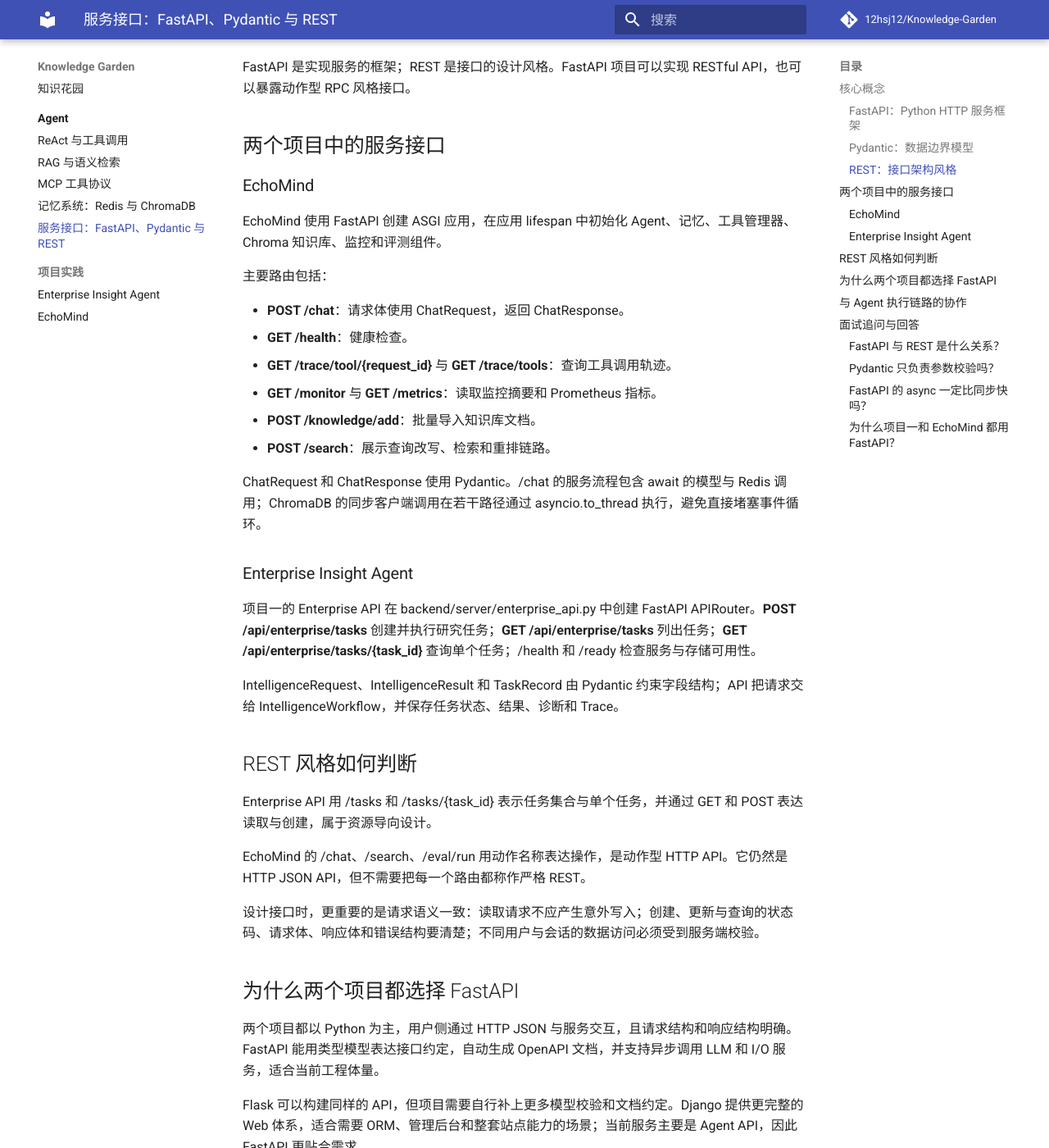
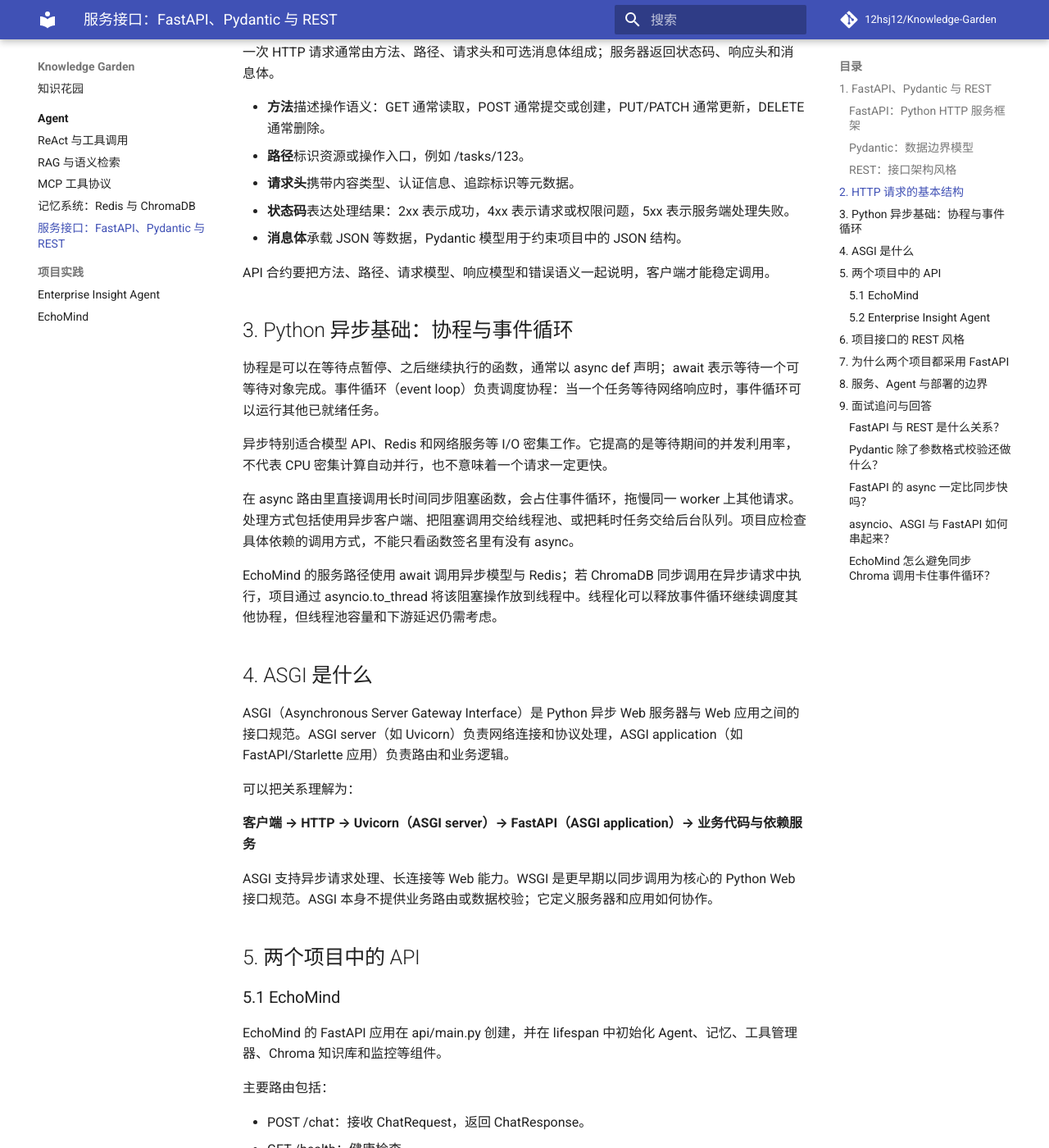
Before and after one commit to 12hsj12/Knowledge-Garden, an MkDocs documentation site: the page built from docs/agent/web-api.md, in a window 1280 px wide and 1400 px high, scrolled down 770 px. Shown: the whole window at 82% size. Built offline with MkDocs 1.6.1 and Material for MkDocs 9.7.7, drawn with Linux system fonts in a browser that asks for light colours; comment, search, counter and statistics services are not loaded; some of the changed text lies outside the part shown.

Commit message:
扩充 HTTP 异步与 ASGI 项目说明

```diff
--- a/docs/agent/web-api.md
+++ b/docs/agent/web-api.md
@@ -1,88 +1,114 @@
 # 服务接口：FastAPI、Pydantic 与 REST
 
-## 核心概念
+## 1. FastAPI、Pydantic 与 REST
 
 ### FastAPI：Python HTTP 服务框架
 
-FastAPI 用 Python 类型声明组织 HTTP 路由、请求参数和响应模型。它和 Starlette 的 ASGI 服务能力、Pydantic 数据模型和 OpenAPI 文档生成紧密结合，适合构建以 JSON API 为主的异步服务。
-
-async 路由有助于在等待模型 API、Redis、数据库或网络 I/O 时并发处理其他请求。它不会让阻塞代码自动变成异步：同步阻塞操作若在事件循环里运行，仍会拖慢其他请求，需要异步客户端、线程池或任务队列等合适的执行方式。
+FastAPI 用 Python 类型声明组织路由、请求参数和响应模型，结合 Starlette 的 ASGI 服务能力与 Pydantic 数据模型，自动生成 OpenAPI / JSON Schema 文档。它适合以 HTTP JSON API 为边界、需要异步 I/O 的 Python 服务。
 
 ### Pydantic：数据边界模型
 
-Pydantic 模型用字段类型、默认值和约束描述数据结构，并在数据进入业务代码时完成解析、校验和序列化。FastAPI 可以把这些模型用于请求体与响应模型，生成 OpenAPI / JSON Schema，并提供交互式 API 文档。
-
-Pydantic 校验的是数据结构与声明约束；业务规则、权限鉴别、访问授权和数据库事务仍由应用负责。
+Pydantic 用字段类型、默认值和约束描述输入输出结构，并在数据进入业务逻辑时解析、校验和序列化。FastAPI 可以根据这些模型生成接口文档和交互式 API 页面。字段校验属于数据边界治理；业务规则、权限、鉴权、访问控制与数据库事务仍由应用负责。
 
 ### REST：接口架构风格
 
-REST 是一种网络应用架构风格。常见 RESTful API 用 URI 表示资源，用 HTTP 方法表达对资源的操作，强调统一接口和无状态交互等约束。REST 不是 Python 框架，也不等于所有 HTTP JSON API。
+REST 是一种网络应用架构风格。RESTful API 通常用 URI 表示资源，用 HTTP 方法表达读取、创建、更新和删除，并遵守统一接口、无状态交互等约束。REST 不是框架，也不是“所有 JSON API”的统称。
 
-FastAPI 是实现服务的框架；REST 是接口的设计风格。FastAPI 项目可以实现 RESTful API，也可以暴露动作型 RPC 风格接口。
+FastAPI 是实现 API 的框架；REST 是接口设计风格。FastAPI 可以构建 RESTful API，也可以构建以操作名称为中心的 API。
 
-## 两个项目中的服务接口
+## 2. HTTP 请求的基本结构
 
-### EchoMind
+一次 HTTP 请求通常由方法、路径、请求头和可选消息体组成；服务器返回状态码、响应头和消息体。
 
-EchoMind 使用 FastAPI 创建 ASGI 应用，在应用 lifespan 中初始化 Agent、记忆、工具管理器、Chroma 知识库、监控和评测组件。
+- **方法**描述操作语义：GET 通常读取，POST 通常提交或创建，PUT/PATCH 通常更新，DELETE 通常删除。
+- **路径**标识资源或操作入口，例如 /tasks/123。
+- **请求头**携带内容类型、认证信息、追踪标识等元数据。
+- **状态码**表达处理结果：2xx 表示成功，4xx 表示请求或权限问题，5xx 表示服务端处理失败。
+- **消息体**承载 JSON 等数据，Pydantic 模型用于约束项目中的 JSON 结构。
+
+API 合约要把方法、路径、请求模型、响应模型和错误语义一起说明，客户端才能稳定调用。
+
+## 3. Python 异步基础：协程与事件循环
+
+协程是可以在等待点暂停、之后继续执行的函数，通常以 async def 声明；await 表示等待一个可等待对象完成。事件循环（event loop）负责调度协程：当一个任务等待网络响应时，事件循环可以运行其他已就绪任务。
+
+异步特别适合模型 API、Redis 和网络服务等 I/O 密集工作。它提高的是等待期间的并发利用率，不代表 CPU 密集计算自动并行，也不意味着一个请求一定更快。
+
+在 async 路由里直接调用长时间同步阻塞函数，会占住事件循环，拖慢同一 worker 上其他请求。处理方式包括使用异步客户端、把阻塞调用交给线程池、或把耗时任务交给后台队列。项目应检查具体依赖的调用方式，不能只看函数签名里有没有 async。
+
+EchoMind 的服务路径使用 await 调用异步模型与 Redis；若 ChromaDB 同步调用在异步请求中执行，项目通过 asyncio.to_thread 将该阻塞操作放到线程中。线程化可以释放事件循环继续调度其他协程，但线程池容量和下游延迟仍需考虑。
+
+## 4. ASGI 是什么
+
+ASGI（Asynchronous Server Gateway Interface）是 Python 异步 Web 服务器与 Web 应用之间的接口规范。ASGI server（如 Uvicorn）负责网络连接和协议处理，ASGI application（如 FastAPI/Starlette 应用）负责路由和业务逻辑。
+
+可以把关系理解为：
+
+**客户端 → HTTP → Uvicorn（ASGI server）→ FastAPI（ASGI application）→ 业务代码与依赖服务**
+
+ASGI 支持异步请求处理、长连接等 Web 能力。WSGI 是更早期以同步调用为核心的 Python Web 接口规范。ASGI 本身不提供业务路由或数据校验；它定义服务器和应用如何协作。
+
+## 5. 两个项目中的 API
+
+### 5.1 EchoMind
+
+EchoMind 的 FastAPI 应用在 api/main.py 创建，并在 lifespan 中初始化 Agent、记忆、工具管理器、Chroma 知识库和监控等组件。
 
 主要路由包括：
 
-- **POST /chat**：请求体使用 ChatRequest，返回 ChatResponse。
-- **GET /health**：健康检查。
-- **GET /trace/tool/{request_id}** 与 **GET /trace/tools**：查询工具调用轨迹。
-- **GET /monitor** 与 **GET /metrics**：读取监控摘要和 Prometheus 指标。
-- **POST /knowledge/add**：批量导入知识库文档。
-- **POST /search**：展示查询改写、检索和重排链路。
+- POST /chat：接收 ChatRequest，返回 ChatResponse。
+- GET /health：健康检查。
+- GET /trace/tool/{request_id} 与 GET /trace/tools：查询工具执行轨迹。
+- GET /monitor 与 GET /metrics：读取监控摘要和 Prometheus 指标。
+- POST /knowledge/add：导入知识库文档。
+- POST /search：展示查询改写、检索和重排链路。
 
-ChatRequest 和 ChatResponse 使用 Pydantic。/chat 的服务流程包含 await 的模型与 Redis 调用；ChromaDB 的同步客户端调用在若干路径通过 asyncio.to_thread 执行，避免直接堵塞事件循环。
+ChatRequest、ChatResponse 使用 Pydantic 定义。API 把 HTTP 请求转换为 Agent 调用，再将 Agent 结果整理成稳定的响应模型。
 
-### Enterprise Insight Agent
+### 5.2 Enterprise Insight Agent
 
-项目一的 Enterprise API 在 backend/server/enterprise_api.py 中创建 FastAPI APIRouter。**POST /api/enterprise/tasks** 创建并执行研究任务；**GET /api/enterprise/tasks** 列出任务；**GET /api/enterprise/tasks/{task_id}** 查询单个任务；/health 和 /ready 检查服务与存储可用性。
+Enterprise API 在 backend/server/enterprise_api.py 中注册。POST /api/enterprise/tasks 创建并执行研究任务；GET /api/enterprise/tasks 列出任务；GET /api/enterprise/tasks/{task_id} 查询任务；/health 和 /ready 提供健康检查。
 
-IntelligenceRequest、IntelligenceResult 和 TaskRecord 由 Pydantic 约束字段结构；API 把请求交给 IntelligenceWorkflow，并保存任务状态、结果、诊断和 Trace。
+IntelligenceRequest、IntelligenceResult 和 TaskRecord 等模型约束请求、执行结果与任务状态。API 将请求交给 IntelligenceWorkflow，再把任务进度、研究结果、诊断和 Trace 暴露给客户端。
 
-## REST 风格如何判断
+## 6. 项目接口的 REST 风格
 
-Enterprise API 用 /tasks 和 /tasks/{task_id} 表示任务集合与单个任务，并通过 GET 和 POST 表达读取与创建，属于资源导向设计。
+Enterprise API 用 /tasks 表示任务集合、/tasks/{task_id} 表示单个任务，并以 GET 查询、POST 创建，符合资源导向的 REST 风格。
 
-EchoMind 的 /chat、/search、/eval/run 用动作名称表达操作，是动作型 HTTP API。它仍然是 HTTP JSON API，但不需要把每一个路由都称作严格 REST。
+EchoMind 的 /chat、/search、/eval/run 是动作型 API；它们是标准 HTTP JSON 接口，其中部分路由围绕操作命名。面试时按实际接口风格描述，比把所有 HTTP API 都称作严格 REST 更准确。
 
-设计接口时，更重要的是请求语义一致：读取请求不应产生意外写入；创建、更新与查询的状态码、请求体、响应体和错误结构要清楚；不同用户与会话的数据访问必须受到服务端校验。
+接口设计时需保证读取与写入语义清楚、状态码一致、响应模型稳定，并在服务端验证用户和会话范围，不能仅依赖前端传来的 user_id。
 
-## 为什么两个项目都选择 FastAPI
+## 7. 为什么两个项目都采用 FastAPI
 
-两个项目都以 Python 为主，用户侧通过 HTTP JSON 与服务交互，且请求结构和响应结构明确。FastAPI 能用类型模型表达接口约定，自动生成 OpenAPI 文档，并支持异步调用 LLM 和 I/O 服务，适合当前工程体量。
+两个项目都是 Python Agent 服务，使用 HTTP JSON 接收任务和返回结构化结果。FastAPI 的 Pydantic 集成让边界模型明确，自动生成 OpenAPI 文档，异步路由适合编排模型 API、Redis 和网络 I/O。因此它符合当前项目形态，也便于本地部署与服务集成。
 
-Flask 可以构建同样的 API，但项目需要自行补上更多模型校验和文档约定。Django 提供更完整的 Web 体系，适合需要 ORM、管理后台和整套站点能力的场景；当前服务主要是 Agent API，因此 FastAPI 更贴合需求。
+选择框架取决于服务需求：Flask 能构建轻量 HTTP API；Django 提供更完整的站点、ORM 和管理后台。当前服务以 Agent API 为主，FastAPI 的类型模型和异步支持更贴合工作流。
 
-## 与 Agent 执行链路的协作
+## 8. 服务、Agent 与部署的边界
 
-FastAPI 和 Pydantic 位于模型运行之前和之后：入口校验请求，调用应用服务，并把内部结果组织成稳定响应。REST 影响客户端如何理解接口资源和操作。Agent 编排、MCP、RAG 与记忆都属于 API handler 所调用的内部能力。
+FastAPI 负责 HTTP 入口、请求解析、依赖装配和响应输出；Agent 编排负责意图识别、工具调用和研究决策；Redis、ChromaDB、模型服务和 MCP server 是外部依赖。Docker 将运行时环境与服务依赖组织成可部署容器；Trace 与 Prometheus 分别帮助检查请求路径和服务指标。
 
-一个完整请求需要分清：
+详细说明见[Trace、Span 与 Agent 轨迹](trace-observability.md)、[Prometheus 指标监控](prometheus.md)和[Docker 容器化部署](docker.md)。
 
-1. HTTP 边界：路径、方法、请求头、状态码。
-2. 数据边界：Pydantic 请求和响应模型。
-3. 应用逻辑：Agent 调度和业务规则。
-4. 外部依赖：模型、Redis、ChromaDB、数据库和 MCP 服务。
-5. 可观测性：Trace、日志、指标和错误信息。
-
-## 面试追问与回答
+## 9. 面试追问与回答
 
 ### FastAPI 与 REST 是什么关系？
 
-> FastAPI 是 Python Web 框架，用来实现 HTTP API；REST 是一种接口架构风格，指导资源 URI、HTTP 方法和无状态交互等设计。FastAPI 可以实现 REST API，也可以实现动作型 API。
+> FastAPI 是 Python Web 框架，用来实现 HTTP 服务；REST 是组织资源 URI、HTTP 方法和无状态交互的架构风格。FastAPI 能实现 RESTful API，也能实现动作型 API。
 
-### Pydantic 只负责参数校验吗？
+### Pydantic 除了参数格式校验还做什么？
 
-> 它用模型声明数据结构、字段类型、默认值和约束，帮助解析输入、校验边界并序列化输出。FastAPI 还能利用这些模型生成 OpenAPI 文档。业务规则、权限和安全校验仍由应用实现。
+> Pydantic 模型描述字段类型、默认值和约束，帮助解析输入、校验数据边界、序列化输出，并让 FastAPI 生成 OpenAPI 文档。业务规则、权限和数据访问控制仍由应用实现。
 
 ### FastAPI 的 async 一定比同步快吗？
 
-> 不一定。异步适合等待 I/O 时释放事件循环；若在 async 路由里直接执行长时间同步阻塞工作，仍会拖慢并发请求。需要检查数据库、模型 SDK 和文件处理的实际调用方式。
+> 异步对大量 I/O 等待任务有帮助，因为协程等待网络响应时事件循环可以调度其他请求；CPU 密集工作不会因此自动并行，阻塞调用也会占住事件循环。要结合客户端是否异步以及同步工作如何隔离来判断。
 
-### 为什么项目一和 EchoMind 都用 FastAPI？
+### asyncio、ASGI 与 FastAPI 如何串起来？
 
-> 两个项目都需要以 HTTP JSON 暴露 Agent 能力，且请求与响应结构清楚。FastAPI 的类型模型、OpenAPI 文档和异步路由让 API 边界易于说明，并适合调用异步模型与 I/O 服务。
+> async def 定义协程，await 在等待点把控制权交给事件循环；Uvicorn 作为 ASGI server 接收 HTTP 并调用 FastAPI 这个 ASGI application。FastAPI 再解析请求并调用业务服务。
+
+### EchoMind 怎么避免同步 Chroma 调用卡住事件循环？
+
+> Chroma 客户端在相关路径是同步调用，异步服务通过 asyncio.to_thread 把阻塞操作交给线程运行，让事件循环继续调度其他协程。实际吞吐还取决于线程池和向量库响应时间。
```
